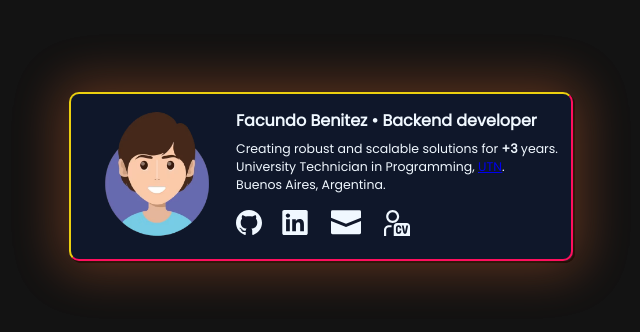
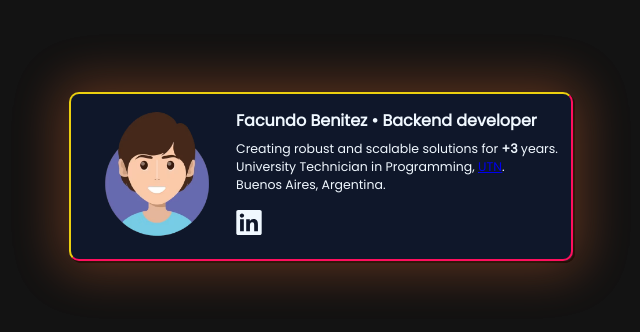
Before and after one commit to FacuBnz/facubnz.github.io, a plain HTML site: page index.html in a window 1280 px wide. Shown: the part 224-556 px from the top of the page, without its empty margins (319-959 px from the left). Drawn offline with Linux system fonts and the light colour scheme.

Commit message:
delete RRSS

```diff
--- a/index.html
+++ b/index.html
@@ -30,10 +30,7 @@
             </div>
             <div class="social-links-container">
                 <ul class="social-links">
-                    <li><a href="https://github.com/FacuBnz" target="_blank" ><img src="./assets/img/github.svg" alt="github" width="26px"></a></li>
                     <li><a href="https://www.linkedin.com/in/facubnz/" target="_blank" ><img src="./assets/img/linkedin.svg" alt="linkedin" width="26px"></a></li>
-                    <li><a href="mailto:facu.j.benitez@gmail.com"><img src="./assets/img/email.svg" alt="email" width="36px"></a></li>
-                    <li><a href="./assets/files/Facundo-Benitez-CV.pdf" download="Facundo-Benitez-CV"><img src="./assets/img/cv-persona.svg" alt="descarga cv" width="26px"></a></a></li>
                 </ul>
             </div>
         </div>
```
